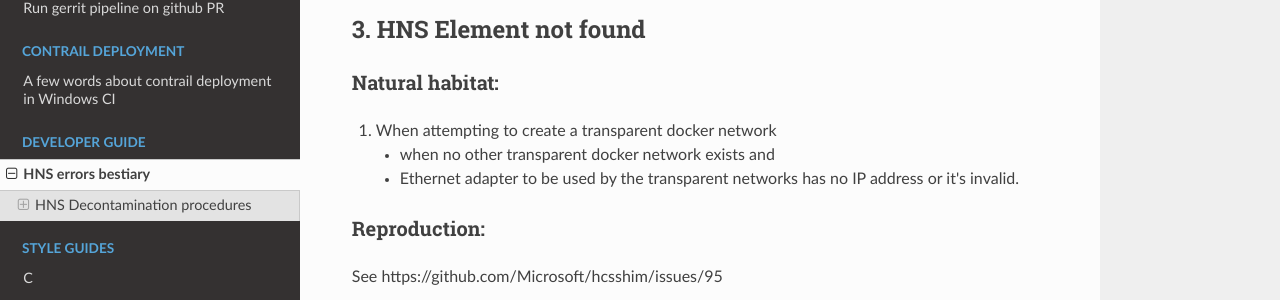
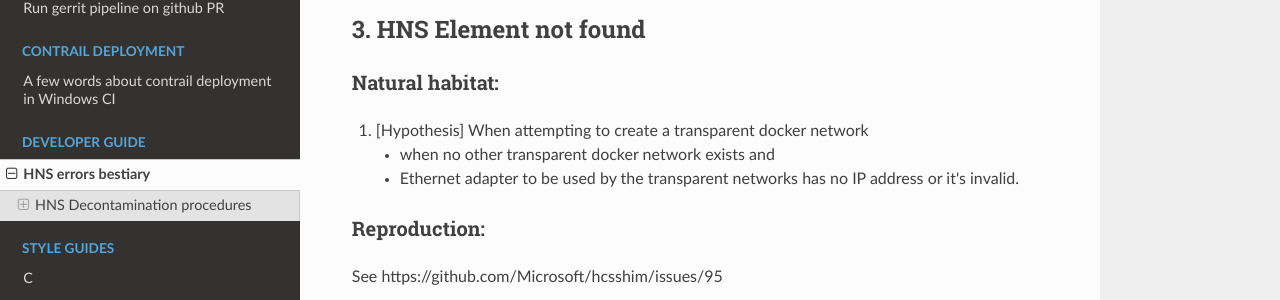
Before and after one commit to piotr-szuberski/contrail-windows-docs, an MkDocs documentation site: the page built from doc/developer_guide/HNS_error_bestiary.md, in a window 1280 px wide and 900 px high, scrolled down 2263 px. Shown: the part 137-437 px from the top of the window. Built offline with MkDocs 1.6.1, drawn with Linux system fonts in a browser that asks for light colours; nearby versions of some CDN libraries.

Commit message:
Mark as hypothesis.

```diff
--- a/doc/developer_guide/HNS_error_bestiary.md
+++ b/doc/developer_guide/HNS_error_bestiary.md
@@ -98,7 +98,7 @@ TODO
 
 ### Natural habitat:
 
-1. When attempting to create a transparent docker network
+1. [Hypothesis] When attempting to create a transparent docker network
     * when no other transparent docker network exists and
     * Ethernet adapter to be used by the transparent networks has no IP address or it's invalid.
 
```
